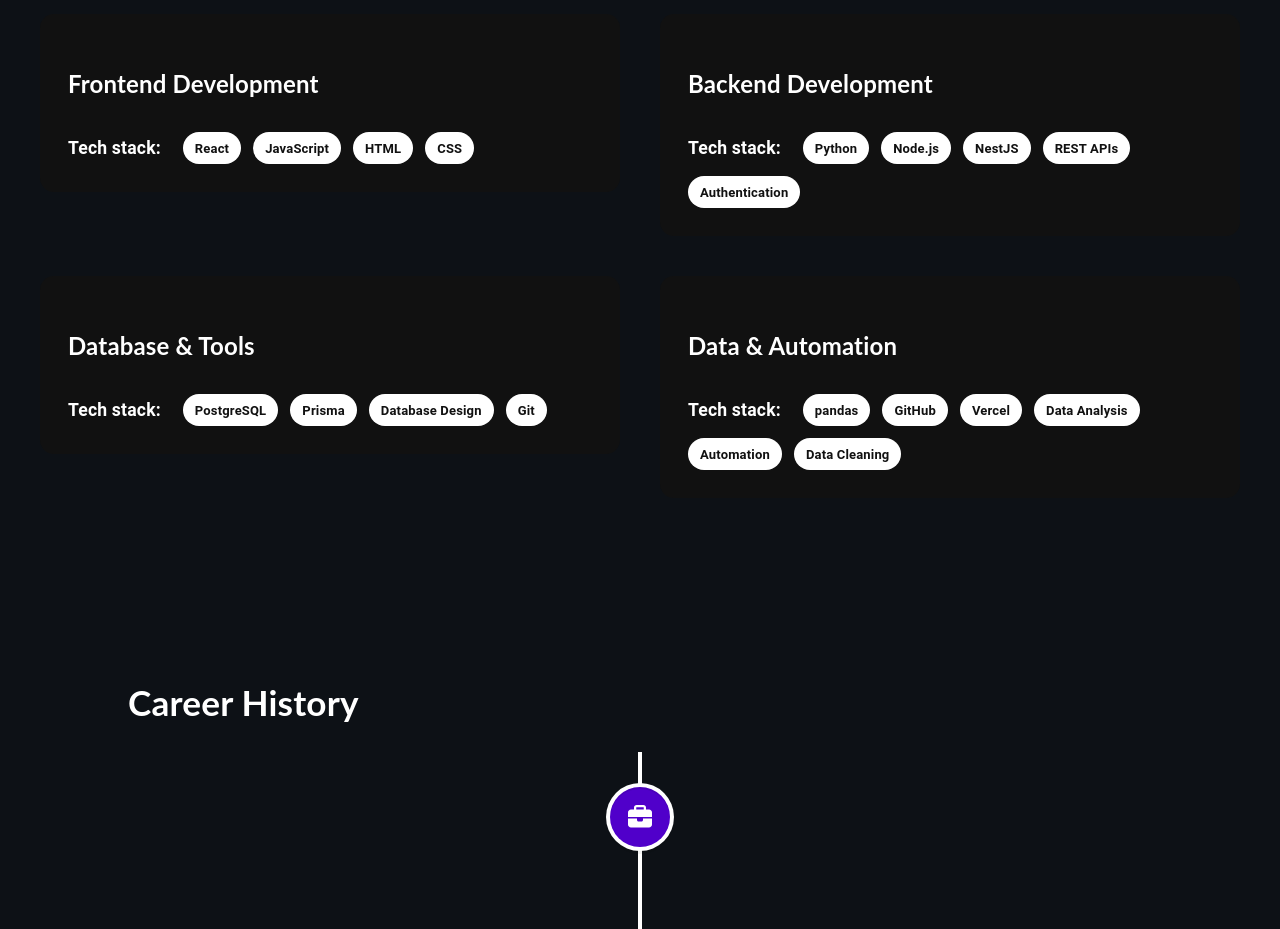
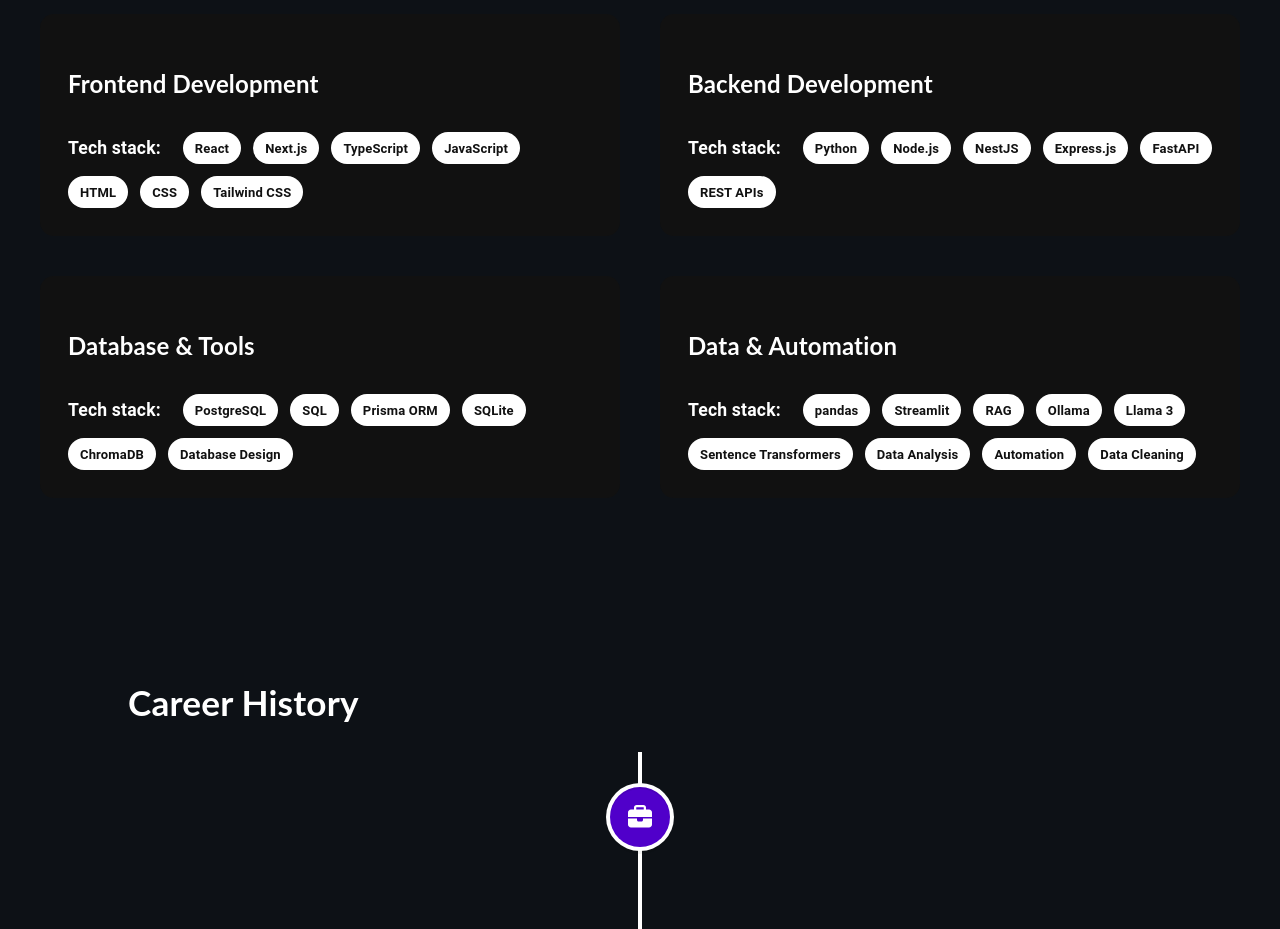
Before and after one commit to VenkatM77797/venkatm77797.github.io, a React (Create React App) app: page / in a window 1280 px wide. Shown: the part 1040-1969 px from the top of the page. Built offline with nearby package versions, Linux system fonts and the light colour scheme.

Commit message:
Updated expertise

```diff
--- a/src/components/Expertise.tsx
+++ b/src/components/Expertise.tsx
@@ -2,30 +2,52 @@
 import Chip from "@mui/material/Chip";
 import "../assets/styles/Expertise.scss";
 
-const frontendTools = ["React", "JavaScript", "HTML", "CSS"];
+const frontendTools = [
+  "React",
+  "Next.js",
+  "TypeScript",
+  "JavaScript",
+  "HTML",
+  "CSS",
+  "Tailwind CSS",
+];
 
 const backendTools = [
   "Python",
   "Node.js",
   "NestJS",
+  "Express.js",
+  "FastAPI",
   "REST APIs",
-  "Authentication",
 ];
 
 const databaseTools = [
   "PostgreSQL",
-  "Prisma",
+  "SQL",
+  "Prisma ORM",
+  "SQLite",
+  "ChromaDB",
   "Database Design",
-  "Git",
 ];
 
 const dataTools = [
   "pandas",
-  "GitHub",
-  "Vercel",
+  "Streamlit",
+  "RAG",
+  "Ollama",
+  "Llama 3",
+  "Sentence Transformers",
   "Data Analysis",
   "Automation",
   "Data Cleaning",
+];
+
+const developerTools = [
+  "Git",
+  "GitHub",
+  "Docker",
+  "Docker Compose",
+  "Vercel",
 ];
 
 function Expertise() {
```
